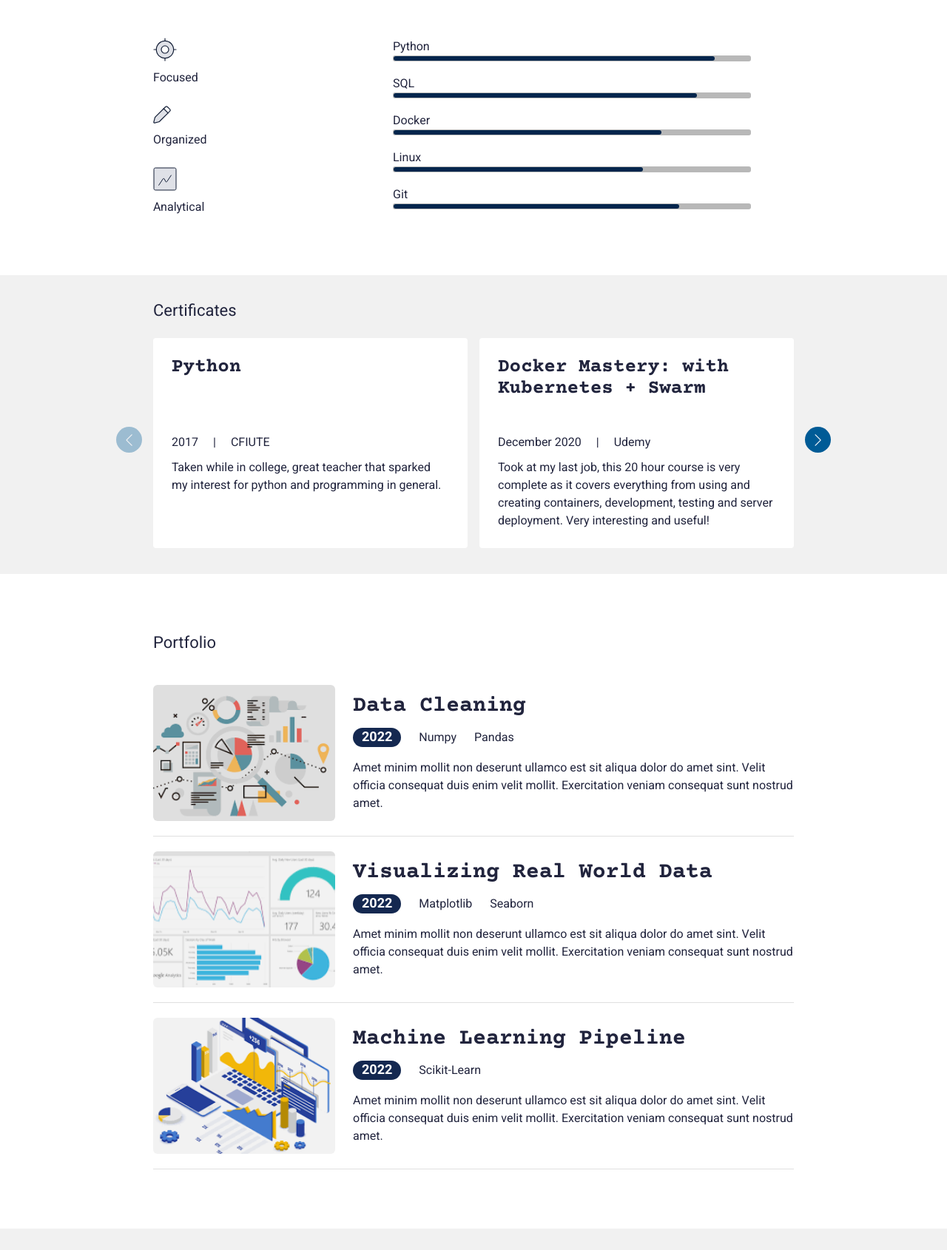
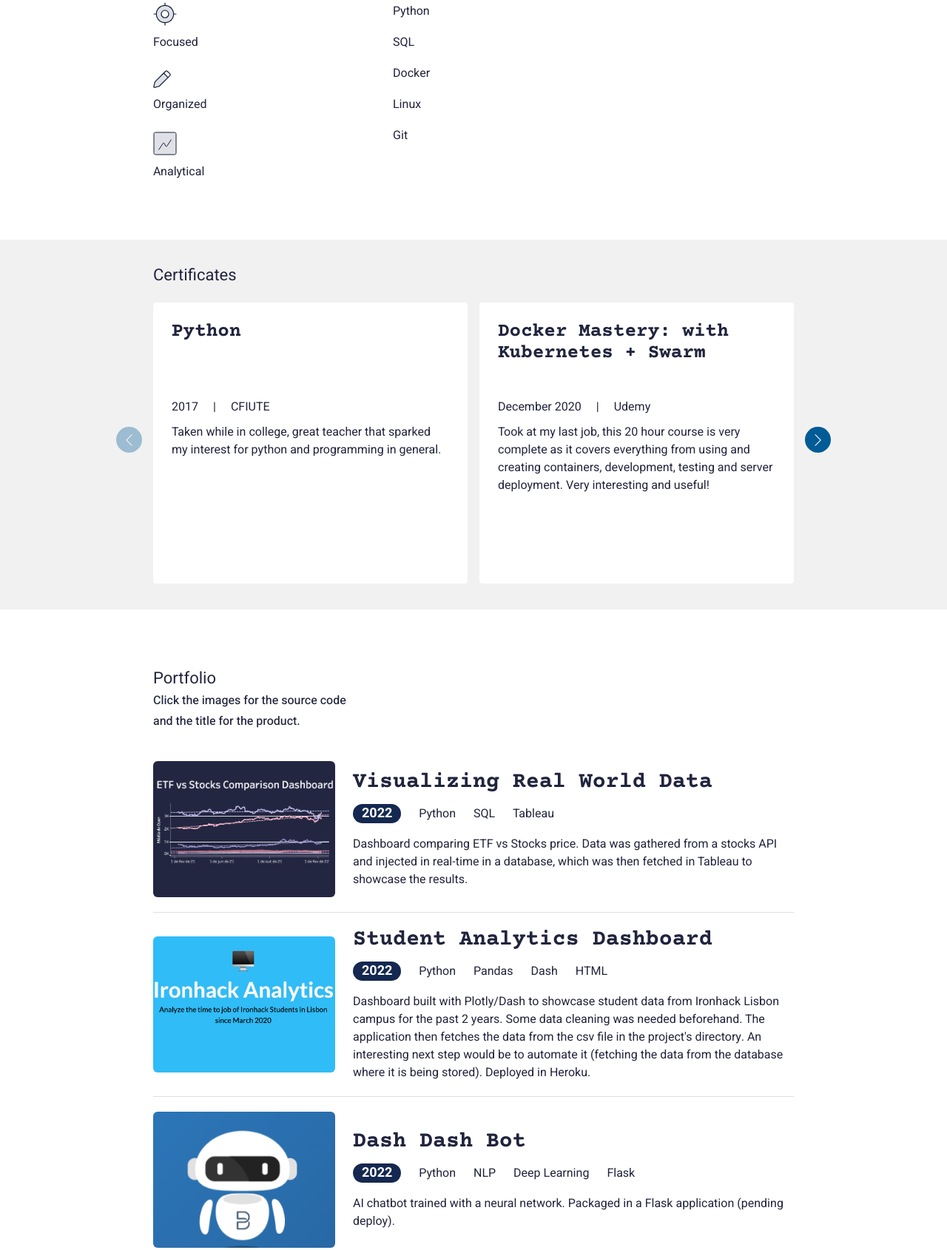
Before and after one commit to calvinhus/resume, a plain HTML site: page index.html in a window 1280 px wide. Shown: the part 440-2130 px from the top of the page at 74% size. Drawn offline with nearby package versions, Linux system fonts and the light colour scheme.

Commit message:
changes in portfolio

```diff
--- a/index.html
+++ b/index.html
@@ -37,14 +37,12 @@
           </div>
           <div class="col-md">
             <div class="bannerContent">
-              <h1 class="xlTitle pb-3">Hello, World!! <br> I’m Gonçalo, a Data Analyst.</h1>
-              <p>Amet minim mollit non deserunt ullamco est sit aliqua dolor do amet sint. Velit
-                officia consequat duis enim velit mollit. Exercitation veniam consequat sunt
-                nostrud amet.</p>
+              <h1 class="xlTitle pb-3">Hello, World!! <br> I’m Gonçalo,<br> a Data Engineer.</h1>
+              <p>I have a passion for coding, automation and all things data.</p>
               <div class="bannerBtnCol">
                 <div class="row">
                   <div class="col-auto">
-                    <a href="static/CV.pdf" class="btn btnPrimary">Download Resume</a>
+                    <a href="static/Gonçalo_Calvinho_CV.pdf" target="_blank" class="btn btnPrimary">Download Resume</a>
                   </div>
                   <div class="col-auto">
                     <a href="mailto:gjpcalvinho@gmail.com" class="btn btnOutline">Contact</a>
@@ -92,12 +90,6 @@
                 <div class="progressCol">
                   <span class="progressLbl">Python</span>
                   <div class="row g-2 align-items-center">
-                    <div class="col">
-                      <div class="progress progressStyle">
-                        <div class="progress-bar" role="progressbar" style="width: 90%" aria-valuenow="90"
-                          aria-valuemin="0" aria-valuemax="100"></div>
-                      </div>
-                    </div>
                     <div class="col-auto">
                       <span class="pLbl"></span>
                     </div>
@@ -106,12 +98,6 @@
                 <div class="progressCol">
                   <span class="progressLbl">SQL</span>
                   <div class="row g-2 align-items-center">
-                    <div class="col">
-                      <div class="progress progressStyle">
-                        <div class="progress-bar" role="progressbar" style="width: 85%" aria-valuenow="85"
-                          aria-valuemin="0" aria-valuemax="100"></div>
-                      </div>
-                    </div>
                     <div class="col-auto">
                       <span class="pLbl"></span>
                     </div>
@@ -120,12 +106,6 @@
                 <div class="progressCol">
                   <span class="progressLbl">Docker</span>
                   <div class="row g-2 align-items-center">
-                    <div class="col">
-                      <div class="progress progressStyle">
-                        <div class="progress-bar" role="progressbar" style="width: 75%" aria-valuenow="75"
-                          aria-valuemin="0" aria-valuemax="100"></div>
-                      </div>
-                    </div>
                     <div class="col-auto">
                       <span class="pLbl"></span>
                     </div>
@@ -134,12 +114,6 @@
                 <div class="progressCol">
                   <span class="progressLbl">Linux</span>
                   <div class="row g-2 align-items-center">
-                    <div class="col">
-                      <div class="progress progressStyle">
-                        <div class="progress-bar" role="progressbar" style="width: 70%" aria-valuenow="70"
-                          aria-valuemin="0" aria-valuemax="100"></div>
-                      </div>
-                    </div>
                     <div class="col-auto">
                       <span class="pLbl"></span>
                     </div>
@@ -148,12 +122,6 @@
                 <div class="progressCol">
                   <span class="progressLbl">Git</span>
                   <div class="row g-2 align-items-center">
-                    <div class="col">
-                      <div class="progress progressStyle">
-                        <div class="progress-bar" role="progressbar" style="width: 80%" aria-valuenow="80"
-                          aria-valuemin="0" aria-valuemax="100"></div>
-                      </div>
-                    </div>
                     <div class="col-auto">
                       <span class="pLbl"></span>
                     </div>
@@ -232,7 +200,13 @@
                     <li>February-March 2022</li>
                     <li>IRONHACK</li>
                   </ul>
-                  <p>Challenging bootcamp blablabla.</p>
+                  <p>A very challenging and rewarding experience.<br>
+                    - Data Analytics using Python (Pandas | NumPy)<br>
+                    - Managing and Querying Databases<br>
+                    - Data Visualization (Tableau | matplotlib | seaborn)<br>
+                    - Data Wrangling, Data Cleaning, API & Web Scraping (Requests | Selenium)<br>
+                    - Build, Evaluate & Deploy Machine Learning Models and Pipelines (Scikit-Learn)<br>
+                  </p>
                 </div>
               </div>
             </div>
@@ -252,6 +226,8 @@
           <div class="row pb-3">
             <div class="col">
               <h4 class="smText regular">Portfolio</h4>
+              <h6>Click the images for the source code</h6>
+              <h6>and the title for the product.</h6>
             </div>
             <div class="col-auto">
             </div>
@@ -260,21 +236,23 @@
             <div class="row g-4 align-items-center">
               <div class="col-md-auto">
                 <div class="portfolioImgCol">
-                  <a href="https://github.com/calvinhus" target="_blank"><img src="static/images/portfolio1.png"
+                  <a href="https://github.com/calvinhus/dashboard_project"><img src="static/images/etf.png"
                       alt="..."></a>
                 </div>
               </div>
               <div class="col-md">
                 <div class="portfolioContentCol">
-                  <h4 class="lgTitle"><a href="https://github.com/calvinhus" target="_blank">Data Cleaning</a></h4>
+                  <h4 class="lgTitle"><a
+                      href="https://public.tableau.com/app/profile/gon.alo.calvinho/viz/tableau_project_final/dashboard?publish=yes"
+                      target="_blank">Visualizing Real World Data</a></h4>
                   <ul class="portfolioOption">
                     <li><span class="dateLbl">2022</span></li>
-                    <li>Numpy</li>
-                    <li>Pandas</li>
+                    <li>Python</li>
+                    <li>SQL</li>
+                    <li>Tableau</li>
                   </ul>
-                  <p>Amet minim mollit non deserunt ullamco est sit aliqua dolor do amet sint. Velit
-                    officia consequat duis enim velit mollit. Exercitation veniam consequat sunt
-                    nostrud amet.</p>
+                  <p>Dashboard comparing ETF vs Stocks price. Data was gathered from a stocks API and injected in
+                    real-time in a database, which was then fetched in Tableau to showcase the results.</p>
                 </div>
               </div>
             </div>
@@ -283,20 +261,27 @@
             <div class="row g-4 align-items-center">
               <div class="col-md-auto">
                 <div class="portfolioImgCol">
-                  <a href="javascript:void(0)"><img src="static/images/portfolio2.png" alt="..."></a>
+                  <a href="https://github.com/calvinhus" target="_blank"><img src="static/images/sta.png" alt="..."></a>
                 </div>
               </div>
               <div class="col-md">
                 <div class="portfolioContentCol">
-                  <h4 class="lgTitle">Visualizing Real World Data</h4>
+                  <h4 class="lgTitle"><a href="https://ironhack-lisbon-students.herokuapp.com" target="_blank">Student
+                      Analytics Dashboard</a></h4>
                   <ul class="portfolioOption">
                     <li><span class="dateLbl">2022</span></li>
-                    <li>Matplotlib</li>
-                    <li>Seaborn</li>
+                    <li>Python</li>
+                    <li>Pandas</li>
+                    <li>Dash</li>
+                    <li>HTML</li>
                   </ul>
-                  <p>Amet minim mollit non deserunt ullamco est sit aliqua dolor do amet sint. Velit
-                    officia consequat duis enim velit mollit. Exercitation veniam consequat sunt
-                    nostrud amet.</p>
+                  <p>Dashboard built with Plotly/Dash to showcase student data from Ironhack Lisbon campus for the past
+                    2 years. Some data cleaning was needed beforehand. The application then fetches the data from the
+                    csv
+                    file
+                    in the project's directory. An interesting next step would be to automate it (fetching the data from
+                    the database where it is being stored).
+                    Deployed in Heroku.</p>
                 </div>
               </div>
             </div>
@@ -305,18 +290,22 @@
             <div class="row g-4 align-items-center">
               <div class="col-md-auto">
                 <div class="portfolioImgCol">
-                  <a href="javascript:void(0)"><img src="static/images/portfolio3.png" alt="..."></a>
+                  <a href="https://github.com/calvinhus/chat_bot"><img src="static/images/dash_bot.png" alt="..."></a>
                 </div>
               </div>
               <div class="col-md">
                 <div class="portfolioContentCol">
-                  <h4 class="lgTitle">Machine Learning Pipeline</h4>
+                  <h4 class="lgTitle"><a href="https://github.com/calvinhus/chat_bot" target="_blank">Dash Dash Bot</a>
+                  </h4>
                   <ul class="portfolioOption">
                     <li><span class="dateLbl">2022</span></li>
-                    <li>Scikit-Learn</li>
+                    <li>Python</li>
+                    <li>NLP</li>
+                    <li>Deep Learning</li>
+                    <li>Flask</li>
                   </ul>
-                  <p>Amet minim mollit non deserunt ullamco est sit aliqua dolor do amet sint. Velit officia consequat
-                    duis enim velit mollit. Exercitation veniam consequat sunt nostrud amet.</p>
+                  <p>AI chatbot trained with a neural network.
+                    Packaged in a Flask application (pending deploy).</p>
                 </div>
               </div>
             </div>
@@ -349,7 +338,8 @@ Start Footer
     <div class="footerCol">
       <div class="container">
         <ul class="socialCol">
-          <li><a href="https://www.linkedin.com/in/goncalo-calvinho" target="_blank"><img src="static/images/linkedin.svg" alt="..."></a>
+          <li><a href="https://www.linkedin.com/in/goncalo-calvinho" target="_blank"><img
+                src="static/images/linkedin.svg" alt="..."></a>
           </li>
           <li><a href="https://github.com/calvinhus" target="_blank"><img src="static/images/github.svg" alt="..."></a>
           </li>
```
Also changed, not shown: static/images/dash_bot.png (added), static/images/etf.png (added), static/images/etf_stocks.png (added), static/images/sta.png (added), static/images/student_analytics.png (added), 6 other files.
